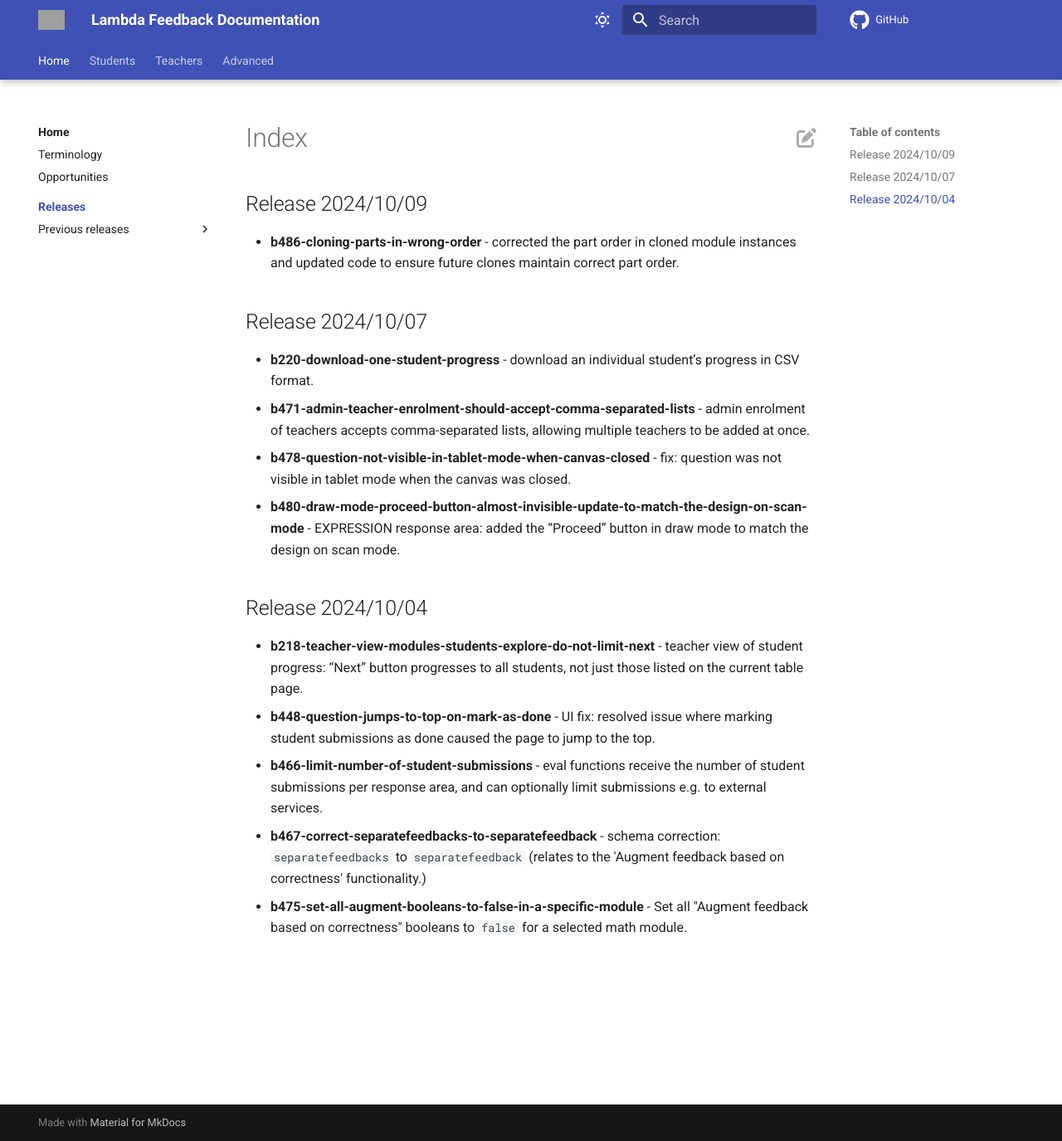
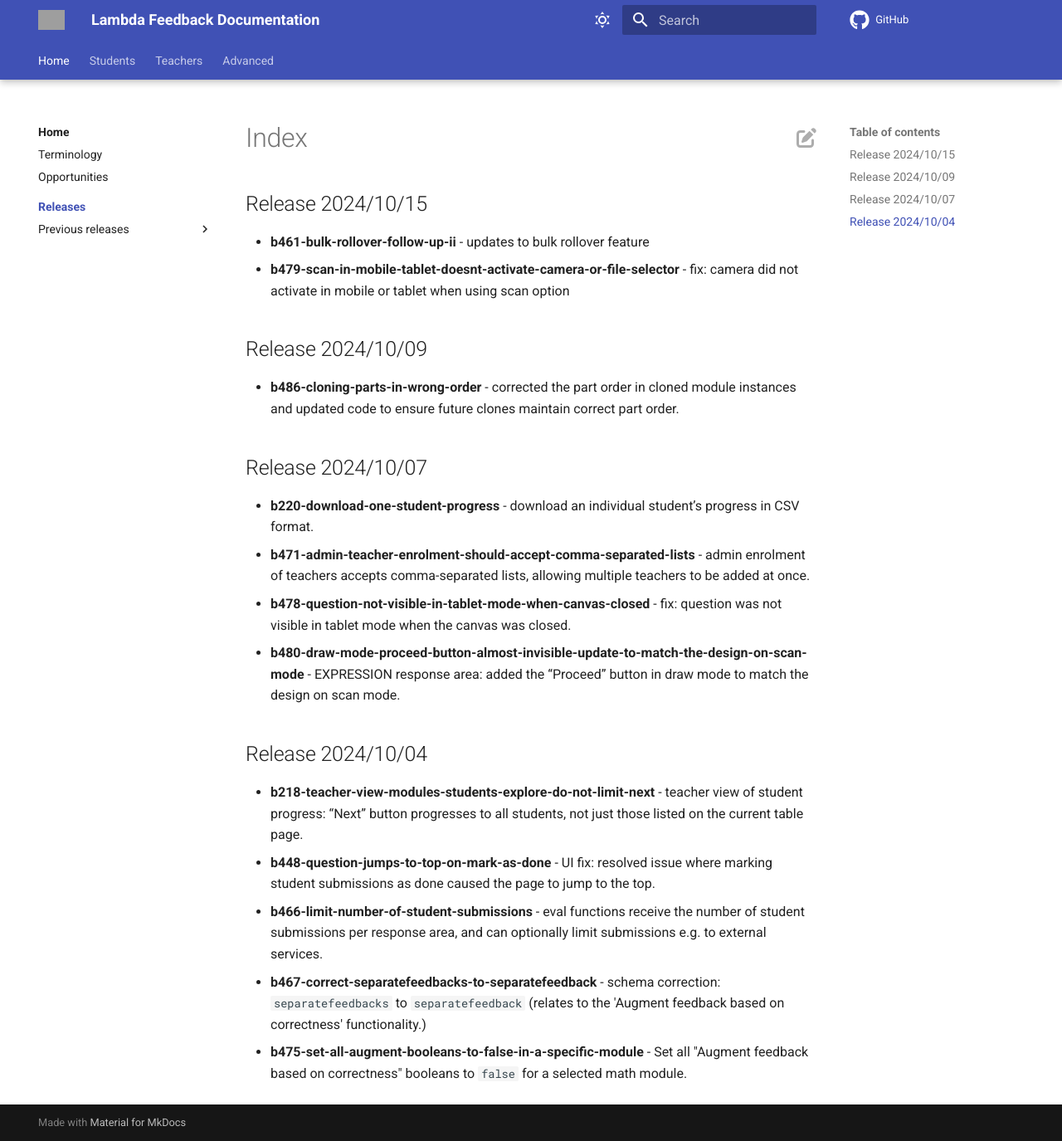
Before and after one commit to lambda-feedback/user-documentation, an MkDocs documentation site: the page built from docs/releases/index.md, in a window 1280 px wide and 1375 px high. Shown: the whole window at 83% size. Built offline with MkDocs 1.6.1 and Material for MkDocs 9.7.7, drawn with Linux system fonts in a browser that asks for light colours; comment, search, counter and statistics services are not loaded; grey boxes are pictures that could not be loaded.

Commit message:
Release 2024/10/15 added

```diff
--- a/docs/releases/index.md
+++ b/docs/releases/index.md
@@ -1,3 +1,9 @@
+## Release 2024/10/15
+
+- **b461-bulk-rollover-follow-up-ii** - updates to bulk rollover feature
+- **b479-scan-in-mobile-tablet-doesnt-activate-camera-or-file-selector** - fix: camera did not activate in mobile or tablet when using scan option
+
+
 ## Release 2024/10/09
 
 - **b486-cloning-parts-in-wrong-order** - corrected the part order in cloned module instances and updated code to ensure future clones maintain correct part order.
```
